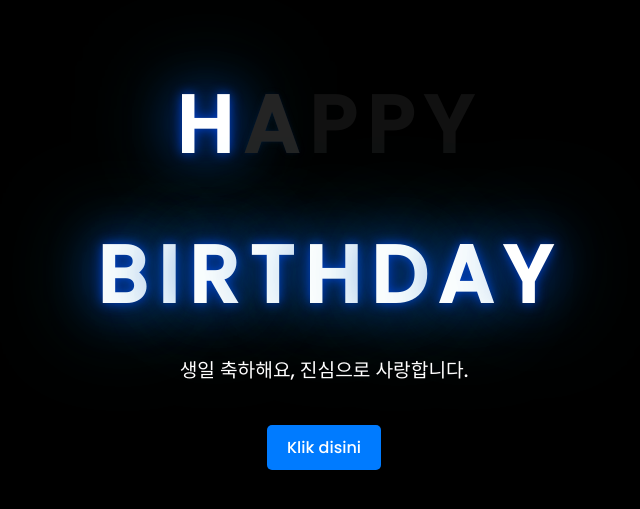
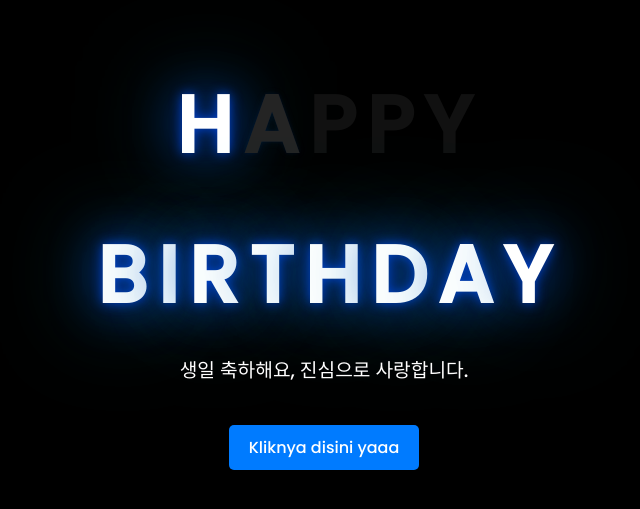
Before and after one commit to moses2356/moses2356.github.io, a plain HTML site: page index.html in a window 1280 px wide. Shown: the part 133-642 px from the top of the page, without its empty margins (316-956 px from the left). Drawn offline with Linux system fonts and the light colour scheme.

Commit message:
Update index.html

```diff
--- a/index.html
+++ b/index.html
@@ -78,7 +78,7 @@
     </div>
     <div class="button">
         <button>
-            <a href="flower.html">Klik disini</a>
+            <a href="flower.html">Kliknya disini yaaa</a>
         </button>
     </div>
 </body>
```
